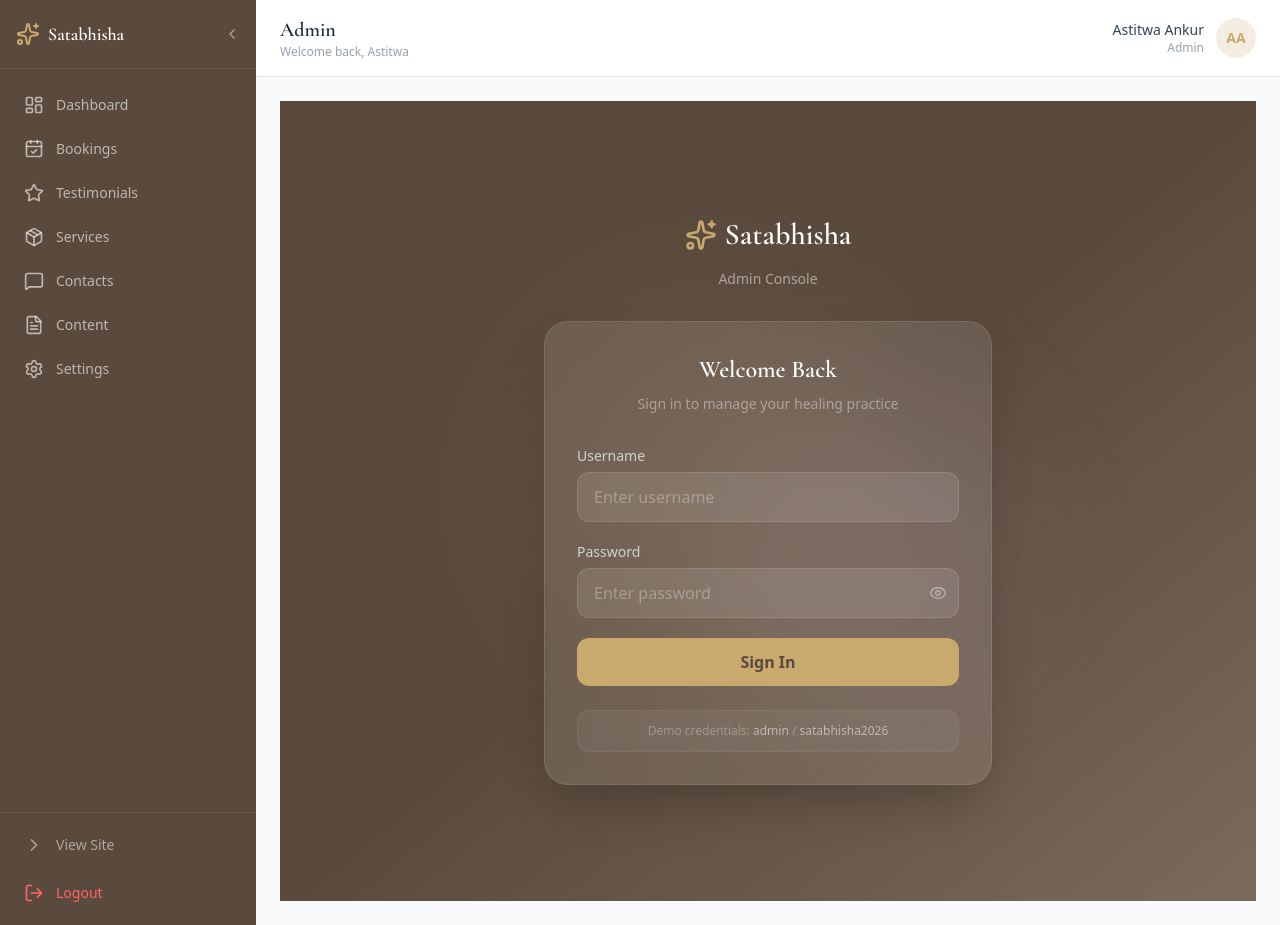
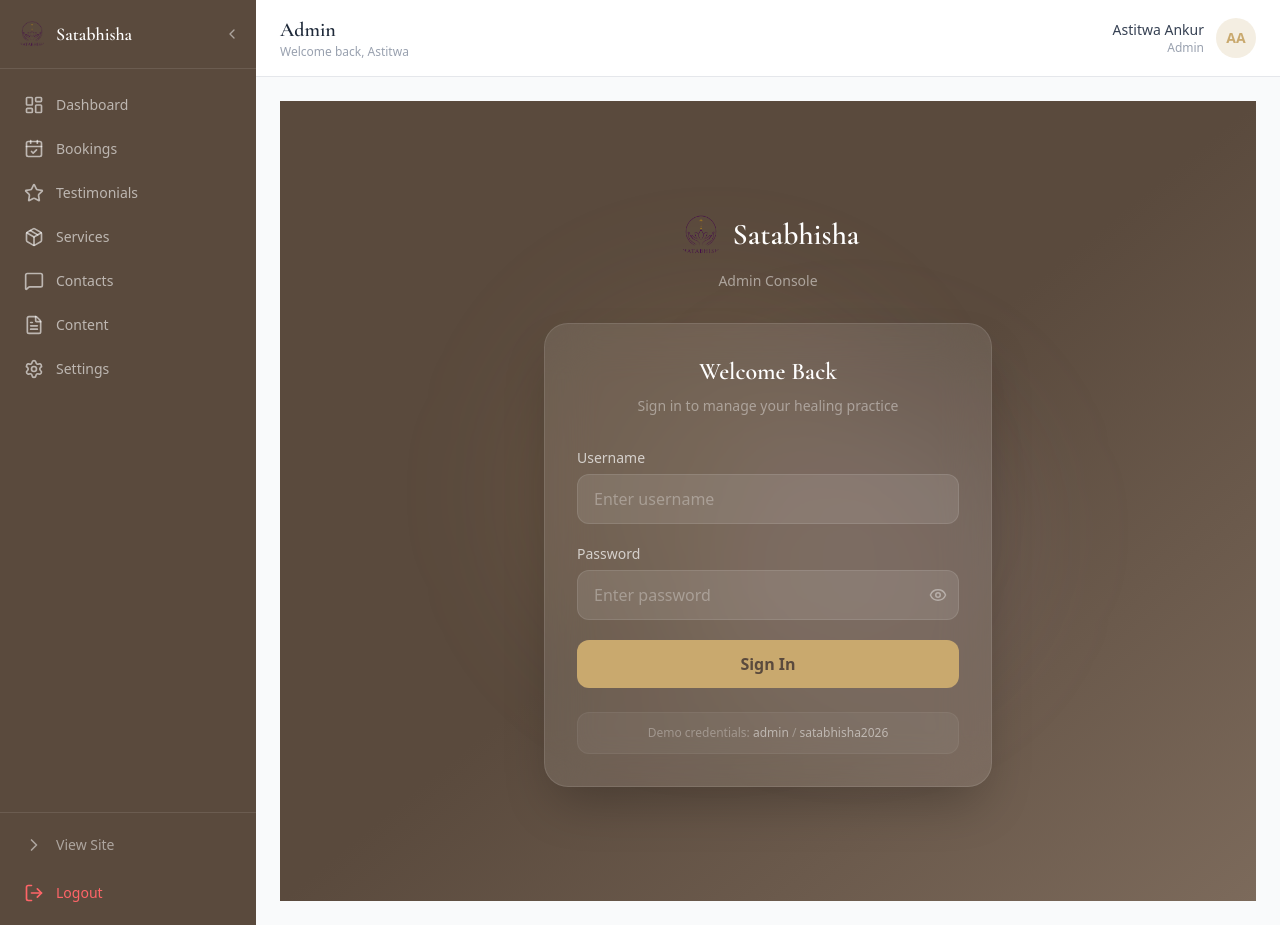
Before and after one commit to ishaan-bits/shabtbhisha, a Next.js app: page /admin in a window 1280 px wide. Built offline with nearby package versions, Linux system fonts and the light colour scheme.

Commit message:
Replace Sparkles icon with logo.png across navbar, footer, and admin

```diff
--- a/src/app/admin/page.tsx
+++ b/src/app/admin/page.tsx
@@ -2,8 +2,9 @@
 
 import { useState } from "react";
 import { useRouter } from "next/navigation";
+import Image from "next/image";
 import { motion } from "framer-motion";
-import { Sparkles, Eye, EyeOff, AlertCircle } from "lucide-react";
+import { Eye, EyeOff, AlertCircle } from "lucide-react";
 import { useAdmin } from "@/components/admin/AdminProvider";
 
 export default function AdminLogin() {
@@ -55,7 +56,7 @@ export default function AdminLogin() {
         {/* Logo */}
         <div className="text-center mb-8">
           <div className="inline-flex items-center gap-2 mb-4">
-            <Sparkles className="w-8 h-8 text-accent" />
+            <Image src="/logo.png" alt="Satabhisha" width={48} height={48} className="rounded-full" />
             <span className="font-[family-name:var(--font-heading)] text-3xl font-semibold text-white">
               Satabhisha
             </span>
--- a/src/components/Footer.tsx
+++ b/src/components/Footer.tsx
@@ -1,7 +1,8 @@
 "use client";
 
 import Link from "next/link";
-import { Sparkles, Heart, Mail, Phone, MapPin } from "lucide-react";
+import Image from "next/image";
+import { Heart, Mail, Phone, MapPin } from "lucide-react";
 import { FaInstagram, FaFacebook, FaYoutube } from "react-icons/fa";
 
 export default function Footer() {
@@ -17,7 +18,7 @@ export default function Footer() {
           {/* Brand */}
           <div className="md:col-span-1">
             <Link href="/" className="flex items-center gap-2 mb-4">
-              <Sparkles className="w-6 h-6 text-accent" />
+              <Image src="/logo.png" alt="Satabhisha" width={36} height={36} className="rounded-full" />
               <span className="font-[family-name:var(--font-heading)] text-2xl font-semibold text-white">
                 Satabhisha
               </span>
--- a/src/components/Navbar.tsx
+++ b/src/components/Navbar.tsx
@@ -2,8 +2,9 @@
 
 import { useState, useEffect } from "react";
 import Link from "next/link";
+import Image from "next/image";
 import { motion, AnimatePresence } from "framer-motion";
-import { Menu, X, Sparkles } from "lucide-react";
+import { Menu, X } from "lucide-react";
 
 const navLinks = [
   { href: "/", label: "Home" },
@@ -36,7 +37,7 @@ export default function Navbar() {
     >
       <nav className="max-w-7xl mx-auto px-6 py-4 flex items-center justify-between">
         <Link href="/" className="flex items-center gap-2 group">
-          <Sparkles className={`w-6 h-6 transition-colors duration-300 ${scrolled ? "text-accent" : "text-accent-light"} group-hover:rotate-12 transition-transform`} />
+          <Image src="/logo.png" alt="Satabhisha" width={40} height={40} className="rounded-full group-hover:rotate-12 transition-transform duration-300" />
           <span className={`font-[family-name:var(--font-heading)] text-2xl font-semibold tracking-wide transition-colors duration-300 ${scrolled ? "text-primary-dark" : "text-white"}`}>
             Satabhisha
           </span>
--- a/src/components/admin/AdminLayout.tsx
+++ b/src/components/admin/AdminLayout.tsx
@@ -1,6 +1,7 @@
 "use client";
 
 import Link from "next/link";
+import Image from "next/image";
 import { usePathname } from "next/navigation";
 import { motion } from "framer-motion";
 import {
@@ -10,7 +11,6 @@ import {
   Settings,
   FileText,
   MessageSquare,
-  Sparkles,
   LogOut,
   ChevronLeft,
   Package,
@@ -64,14 +64,14 @@ export default function AdminLayout({
         <div className="flex items-center justify-between px-4 py-5 border-b border-white/10">
           {!collapsed && (
             <Link href="/admin/dashboard" className="flex items-center gap-2">
-              <Sparkles className="w-6 h-6 text-accent" />
+              <Image src="/logo.png" alt="Satabhisha" width={32} height={32} className="rounded-full" />
               <span className="font-[family-name:var(--font-heading)] text-lg font-semibold">
                 Satabhisha
               </span>
             </Link>
           )}
           {collapsed && (
-            <Sparkles className="w-6 h-6 text-accent mx-auto" />
+            <Image src="/logo.png" alt="Satabhisha" width={32} height={32} className="rounded-full mx-auto" />
           )}
           <button
             onClick={() => setCollapsed(!collapsed)}
@@ -157,7 +157,7 @@ export default function AdminLayout({
                 className="flex items-center gap-2"
                 onClick={() => setMobileOpen(false)}
               >
-                <Sparkles className="w-6 h-6 text-accent" />
+                <Image src="/logo.png" alt="Satabhisha" width={32} height={32} className="rounded-full" />
                 <span className="font-[family-name:var(--font-heading)] text-lg font-semibold">
                   Satabhisha
                 </span>
```
Also changed, not shown: public/logo.png (renamed from logo.png).
